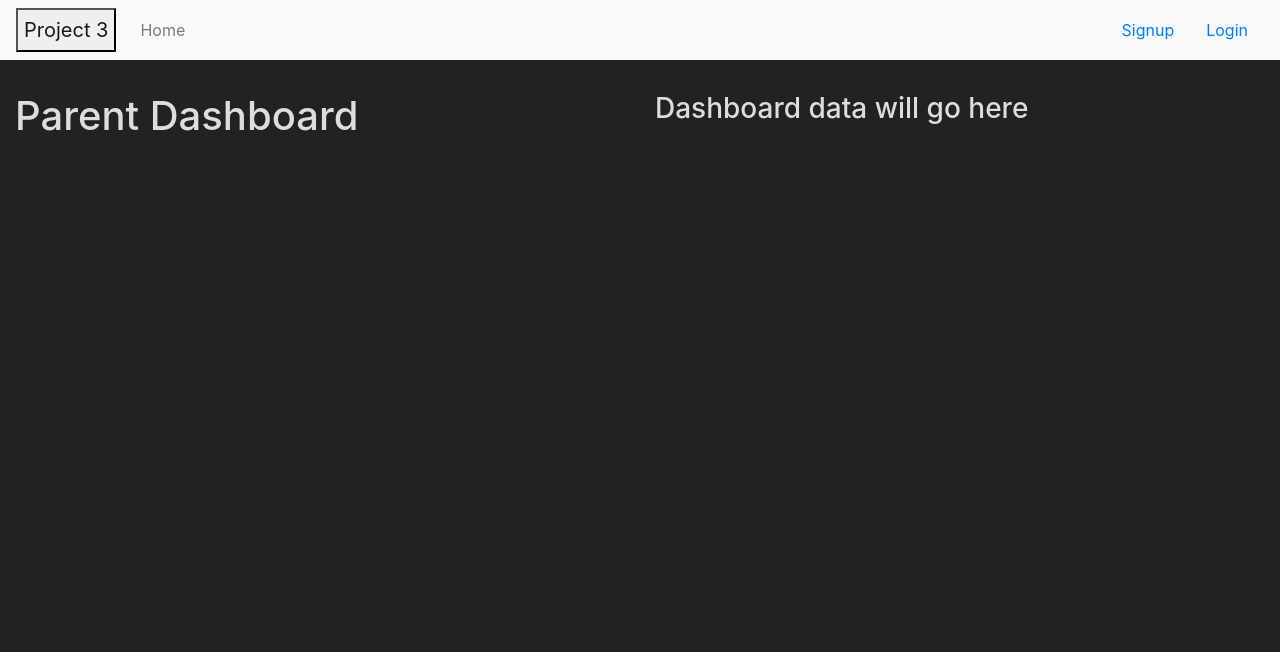
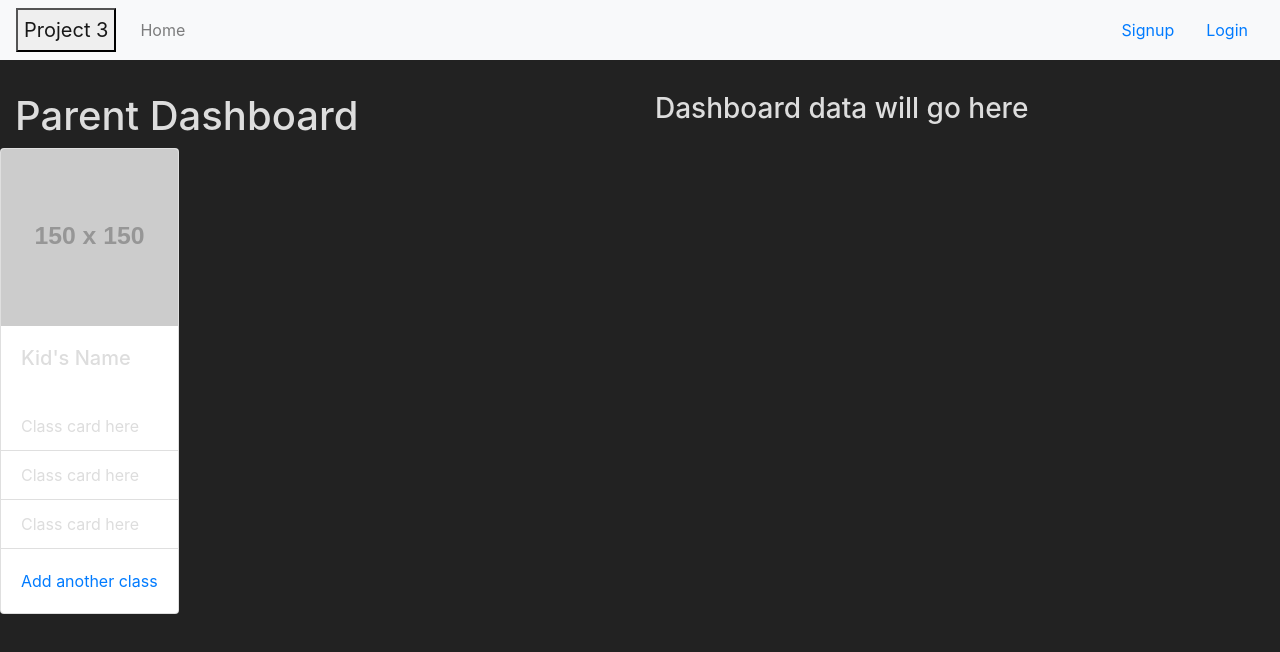
Before and after one commit to kgeary/roster-rocket, a React (Create React App) app in the folder client/: page /parentdash in a window 1280 px wide. Shown: the top 652 px of the page. Built offline with nearby package versions, Linux system fonts and the light colour scheme.

Commit message:
Created the child card for the parent dashboard view. Could this card also be used by the admin when they select a child?

```diff
--- /dev/null
+++ b/client/src/components/ChildCard/index.js
@@ -0,0 +1,23 @@
+import React from "react";
+import { Link } from "react-router-dom";
+
+function Card(props) {
+    return (
+        <div className="card">
+            <img src="https://via.placeholder.com/150" className="card-img-top" alt="Kid here" />
+            <div className="card-body">
+                <h5 className="card-title">Kid's Name</h5>
+            </div>
+            <ul className="list-group list-group-flush">
+                <li className="list-group-item">Class card here</li>
+                <li className="list-group-item">Class card here</li>
+                <li className="list-group-item">Class card here</li>
+            </ul>
+            <div className="card-body">
+                <Link to="/" className="card-link">Add another class</Link>
+            </div>
+        </div>
+    );
+}
+
+export default Card;
--- a/client/src/pages/ParentDash.js
+++ b/client/src/pages/ParentDash.js
@@ -1,6 +1,7 @@
 import React from "react";
 import { Col, Row, Container } from "../components/Grid";
 import { useStoreContext } from "../utils/GlobalState";
+import Card from "../components/ChildCard";
 
 function ParentDash() {
   const [state, dispatch] = useStoreContext();
@@ -14,6 +15,7 @@ function ParentDash() {
         <Col size="md-6 sm-12">
           <h3>Dashboard data will go here</h3>
         </Col>
+        <Card></Card>
       </Row>
     </Container>
   );
```
